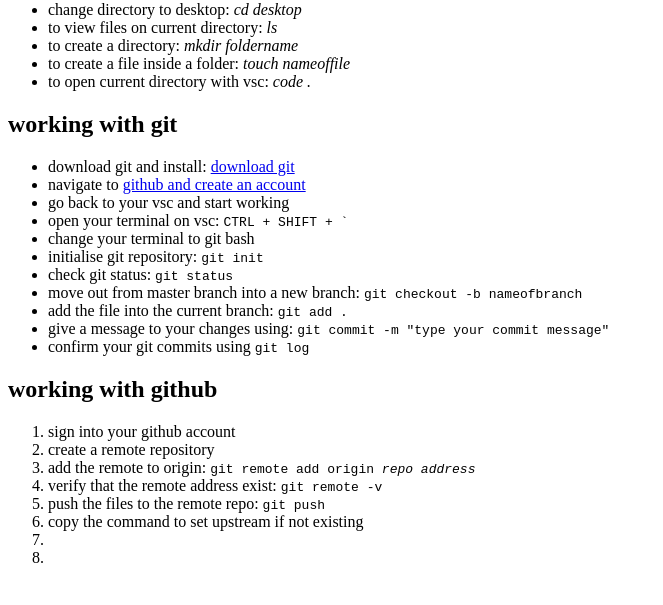
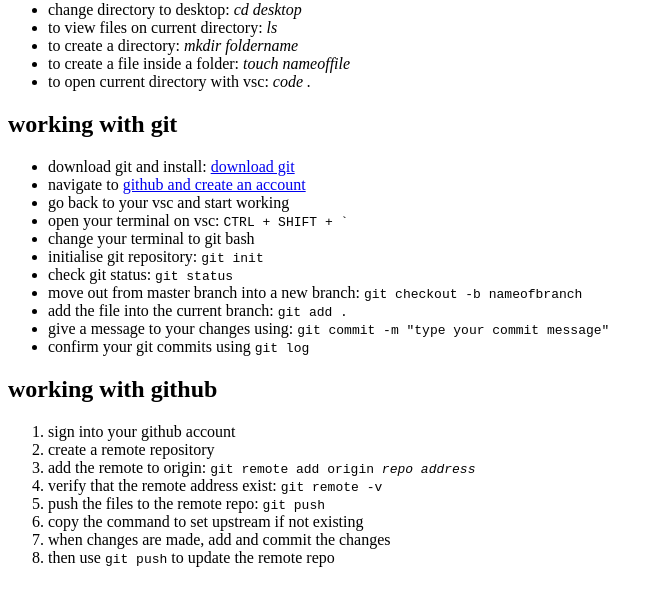
Before and after one commit to coderitec/class2022, a plain HTML site: page index.html in a window 1280 px wide. Shown: the part 79-684 px from the top of the page, without its empty margins (0-663 px from the left). Drawn offline with Linux system fonts and the light colour scheme.

Commit message:
updates the last step in github

```diff
--- a/index.html
+++ b/index.html
@@ -39,8 +39,8 @@
         <li>verify that the remote address exist: <code>git remote -v</code></li>
         <li>push the files to the remote repo: <code>git push</code></li>
         <li>copy the command to set upstream if not existing</li>
-        <li></li>
-        <li></li>
+        <li>when changes are made, add and commit the changes</li>
+        <li>then use <code>git push</code> to update the remote repo</li>
     </ol>
 </body>
 </html>
```
